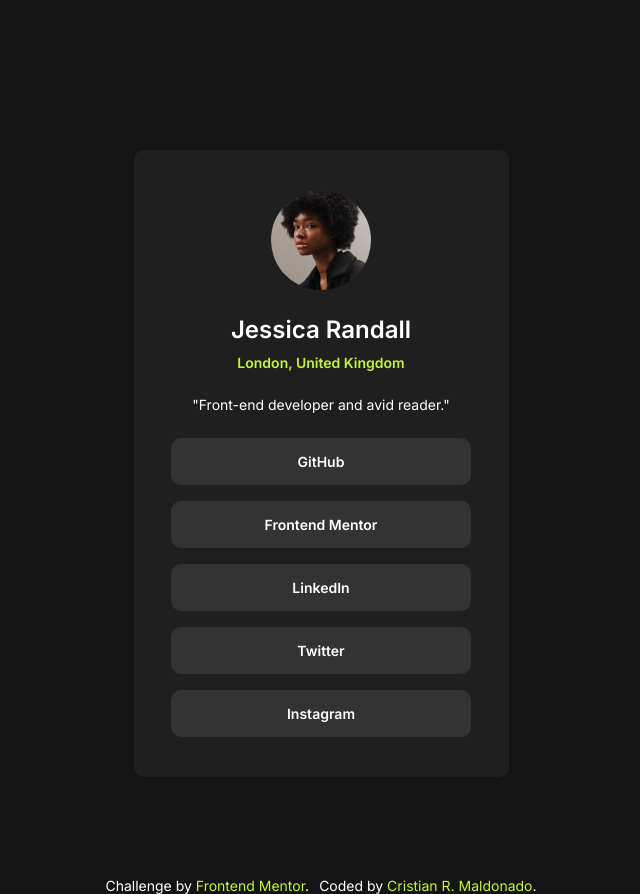
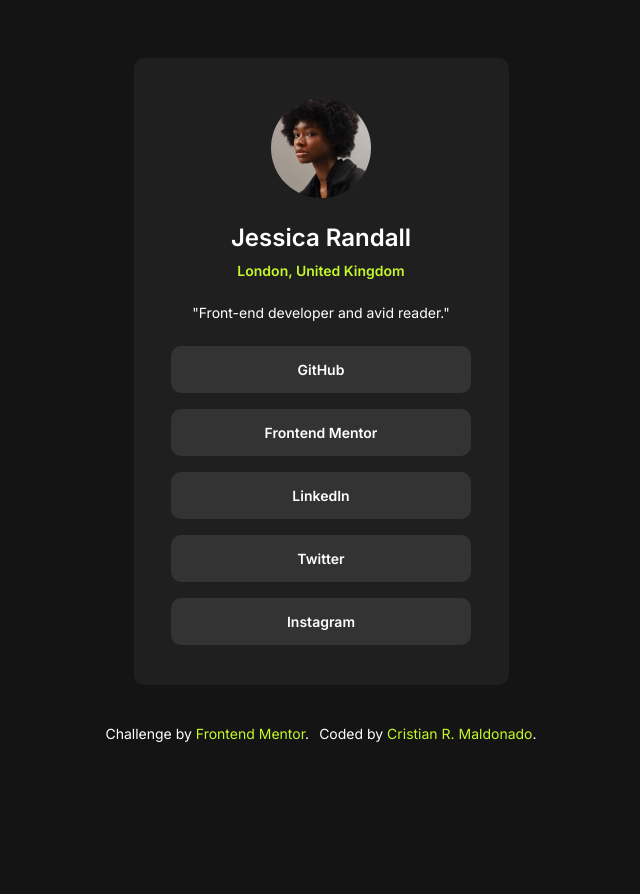
Before and after one commit to cristianmdn/social-links-profile, a plain HTML site: page index.html in a window 1280 px wide. Shown: the whole page, without its empty margins (319-959 px from the left). After the commit the page ends 800 px from the top, so only its background shows below. Drawn offline with Linux system fonts and the light colour scheme.

Commit message:
positioning fix

```diff
--- a/style.css
+++ b/style.css
@@ -10,6 +10,8 @@ body {
     color: hsl(0, 0%, 100%);
     display: flex;
     flex-direction: column;
+    min-height: 100vh;
+    justify-content: center;
     align-items: center;
 }
 .card {
@@ -21,7 +23,6 @@ body {
     padding: 40px 0 40px 0;
     background-color: hsl(0, 0%, 12%);
     border-radius: 10px;
-    margin-top: 150px;
 }
 .card img {
     border-radius: 50%;
@@ -65,8 +66,7 @@ h1 {
     display: flex;
     gap: 10px;
     bottom: 50px;
-    overflow: hidden;
-    margin-top: 100px;
+    margin-top: 40px;
 }
 .attribution a {
     text-decoration: none;
@@ -76,7 +76,6 @@ h1 {
 @media (max-width: 480px) {
     .card {
         width: 325px;
-        margin-top: 20px;
     }
     .attribution {
         flex-direction: column;
```
